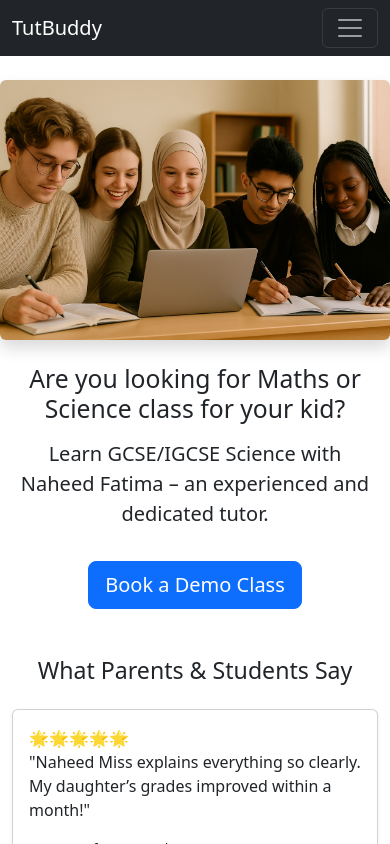
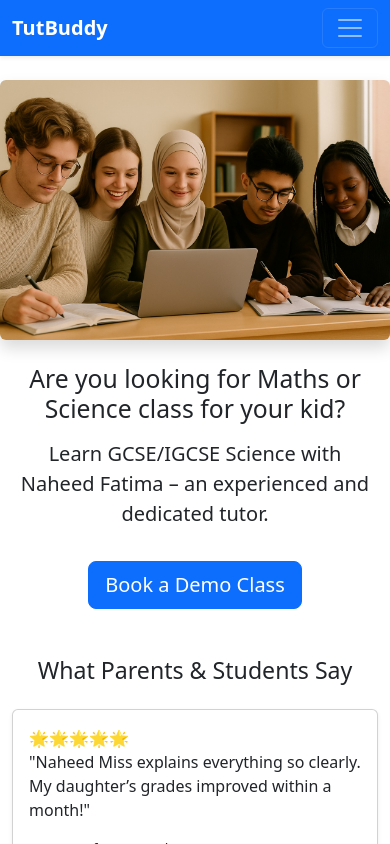
Before and after one commit to abdurrahman0605/tutbuddy-frontend, a React (Create React App) app: page / in a window 390 px wide. Shown: the top 844 px of the page. Built offline with nearby package versions, Linux system fonts and the light colour scheme.

Commit message:
Made navbar sticky and fixed mobile menu

```diff
--- a/package.json
+++ b/package.json
@@ -7,10 +7,10 @@
     "@testing-library/react": "^13.4.0",
     "@testing-library/user-event": "^13.5.0",
     "axios": "^1.6.0",
-    "bootstrap": "^5.3.0",
+    "bootstrap": "^5.3.8",
     "react": "^18.2.0",
     "react-dom": "^18.2.0",
-    "react-router-dom": "^6.14.2",
+    "react-router-dom": "^6.30.1",
     "react-scripts": "5.0.1",
     "web-vitals": "^2.1.4"
   },
--- a/src/App.js
+++ b/src/App.js
@@ -4,7 +4,7 @@ import Navbar from "./components/Navbar";
 import Home from "./pages/Home";
 import About from "./pages/About";
 import Quiz from "./pages/Quiz";
-import Worksheets from "./pages/Worksheets"; // ✅ Make sure Worksheets.js exists in src/pages
+import Worksheets from "./pages/Worksheets";
 
 export default function App() {
   return (
--- a/src/components/Navbar.js
+++ b/src/components/Navbar.js
@@ -1,14 +1,18 @@
 import React from "react";
 import { Link } from "react-router-dom";
 import "bootstrap/dist/css/bootstrap.min.css";
+import "bootstrap/dist/js/bootstrap.bundle.min.js";
 
 export default function Navbar() {
   return (
-    <nav className="navbar navbar-expand-lg navbar-dark bg-dark">
+    <nav className="navbar navbar-expand-lg navbar-dark bg-primary sticky-top shadow-sm">
       <div className="container">
-        <Link className="navbar-brand" to="/">
+        {/* Brand */}
+        <Link className="navbar-brand fw-bold" to="/">
           TutBuddy
         </Link>
+
+        {/* Hamburger button */}
         <button
           className="navbar-toggler"
           type="button"
@@ -20,6 +24,8 @@ export default function Navbar() {
         >
           <span className="navbar-toggler-icon"></span>
         </button>
+
+        {/* Menu links */}
         <div className="collapse navbar-collapse" id="navbarNav">
           <ul className="navbar-nav ms-auto">
             <li className="nav-item">
```
Also changed, not shown: 1 other file (tests, documents, lock files or other folders).
